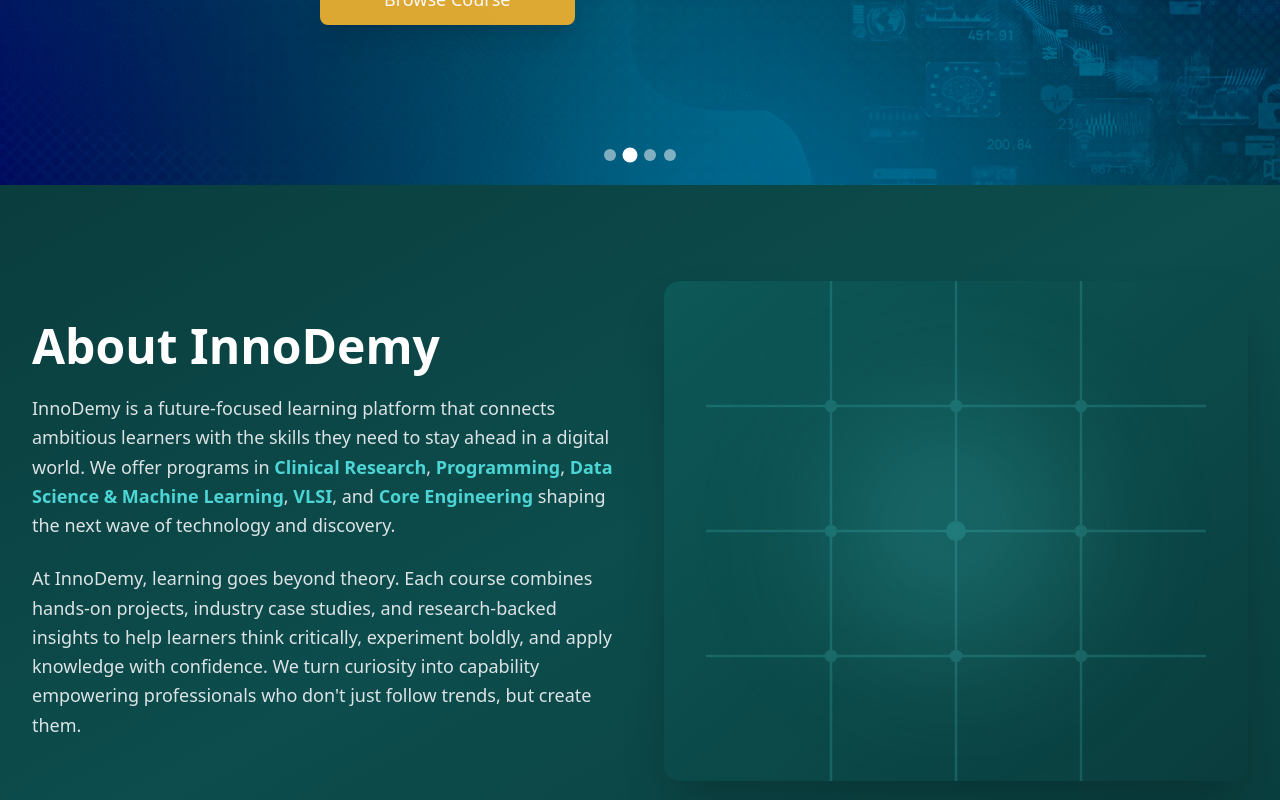
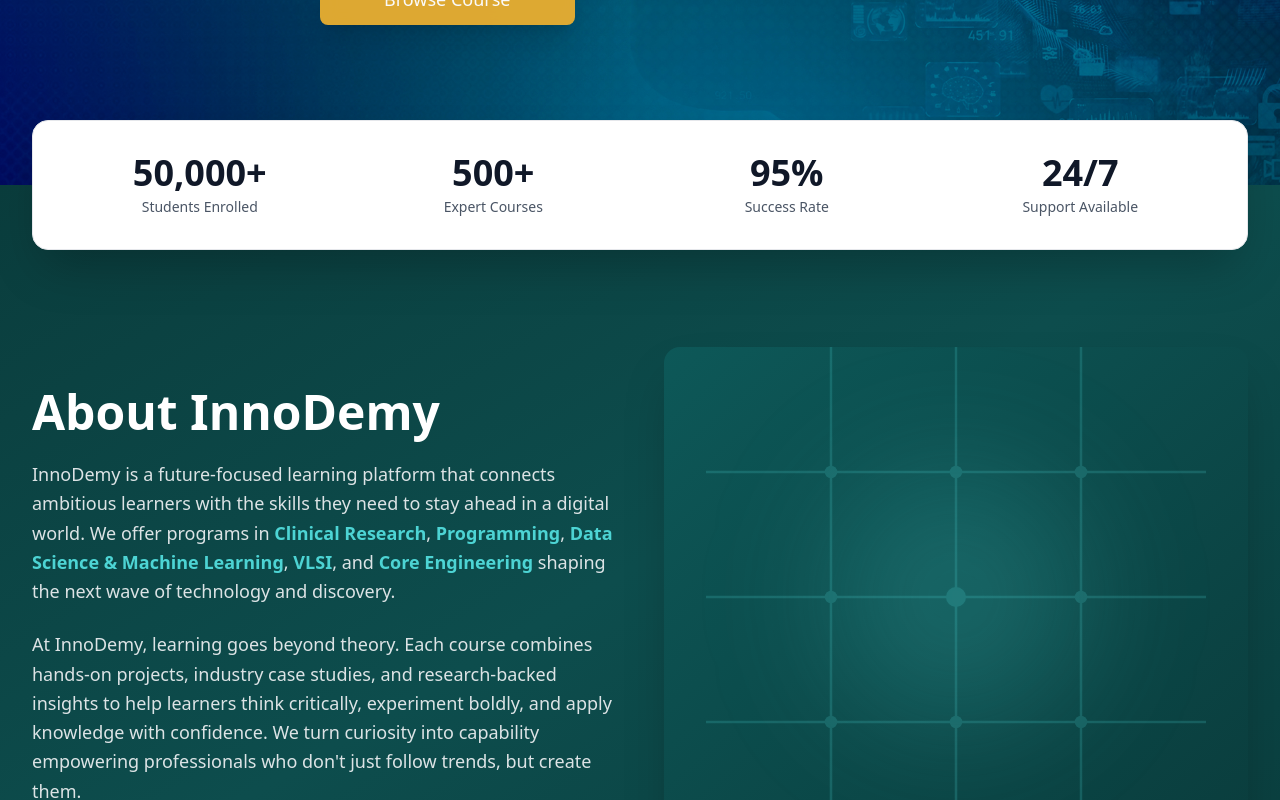
Before and after one commit to mehrabhossain1/innodemmy-frontend, a Next.js app: page / in a window 1280 px wide. Shown: the part 580-1380 px from the top of the page. Built offline with nearby package versions, Linux system fonts and the light colour scheme; no server answers; the database is empty.

Commit message:
feat(AboutusSection): Add statistics display and enhance layout for better presentation

```diff
--- a/app/page.tsx
+++ b/app/page.tsx
@@ -1,7 +1,6 @@
 import BookTheCallCard from "@/components/BookTheCallCard";
 import BlogsSection from "@/components/homepage/BlogsSection";
 import CoursesSection from "@/components/homepage/CoursesSection";
-import CountsSection from "@/components/homepage/CountsSection";
 import FreeMasterclassSection from "@/components/homepage/FreeMasterclassSection";
 import HeroSection from "@/components/homepage/HeroSection";
 import { TechnologyStackSection } from "@/components/homepage/TechnologyStackSection";
@@ -13,7 +12,6 @@ export default function Home() {
         <main className="bg-background">
             <HeroSection />
             <AboutusSection />
-            <CountsSection />
             <CoursesSection />
             <FreeMasterclassSection />
             <WhyBestChoiceSection />
--- a/components/homepage/AboutusSection.tsx
+++ b/components/homepage/AboutusSection.tsx
@@ -1,10 +1,48 @@
 export default function AboutusSection() {
+    const stats = [
+        {
+            count: "50,000+",
+            label: "Students Enrolled",
+        },
+        {
+            count: "500+",
+            label: "Expert Courses",
+        },
+        {
+            count: "95%",
+            label: "Success Rate",
+        },
+        {
+            count: "24/7",
+            label: "Support Available",
+        },
+    ];
+
     return (
-        <section className="py-16 md:py-24 bg-gradient-to-br from-[#0a3d3d] via-[#0d4d4d] to-[#0a3d3d] dark:from-[#051f1f] dark:via-[#082828] dark:to-[#051f1f]">
+        <section className="relative pt-0 pb-16 md:pb-24 bg-gradient-to-br from-[#0a3d3d] via-[#0d4d4d] to-[#0a3d3d] dark:from-[#051f1f] dark:via-[#082828] dark:to-[#051f1f]">
             <div className="container mx-auto px-4 sm:px-6 lg:px-8">
-                <div className="grid grid-cols-1 lg:grid-cols-2 gap-8 lg:gap-12 items-center">
+                {/* Statistics Card - 50% overlapping Hero, 50% in About Section */}
+                <div className="relative z-20 -translate-y-1/2 mb-8">
+                    <div className="bg-white dark:bg-gray-900 rounded-2xl p-6 sm:p-8 shadow-2xl border border-gray-200 dark:border-gray-800">
+                        <div className="grid grid-cols-2 lg:grid-cols-4 gap-6">
+                            {stats.map((stat, index) => (
+                                <div key={index} className="text-center">
+                                    <div className="text-2xl sm:text-3xl lg:text-4xl font-bold text-gray-900 dark:text-white mb-1">
+                                        {stat.count}
+                                    </div>
+                                    <div className="text-xs sm:text-sm text-gray-600 dark:text-gray-400">
+                                        {stat.label}
+                                    </div>
+                                </div>
+                            ))}
+                        </div>
+                    </div>
+                </div>
+
+                {/* About Content */}
+                <div className="grid grid-cols-1 lg:grid-cols-2 gap-8 lg:gap-12 items-stretch">
                     {/* Left Side - Text Content */}
-                    <div className="text-white space-y-6">
+                    <div className="flex flex-col justify-center text-white space-y-6 w-full">
                         {/* Section Title */}
                         <h2 className="text-3xl sm:text-4xl lg:text-5xl font-bold mb-6">
                             About InnoDemy
@@ -51,7 +89,7 @@ export default function AboutusSection() {
                     </div>
 
                     {/* Right Side - Image/Graphic */}
-                    <div className="relative w-full h-[300px] sm:h-[400px] lg:h-[500px] rounded-2xl overflow-hidden shadow-2xl">
+                    <div className="relative w-full h-[300px] sm:h-[400px] lg:h-full min-h-[500px] rounded-2xl overflow-hidden shadow-2xl">
                         <div className="absolute inset-0 bg-gradient-to-br from-[#0d5858] to-[#0a3d3d] flex items-center justify-center">
                             {/* Circuit Board Pattern Background */}
                             <div className="absolute inset-0 opacity-20">
```
